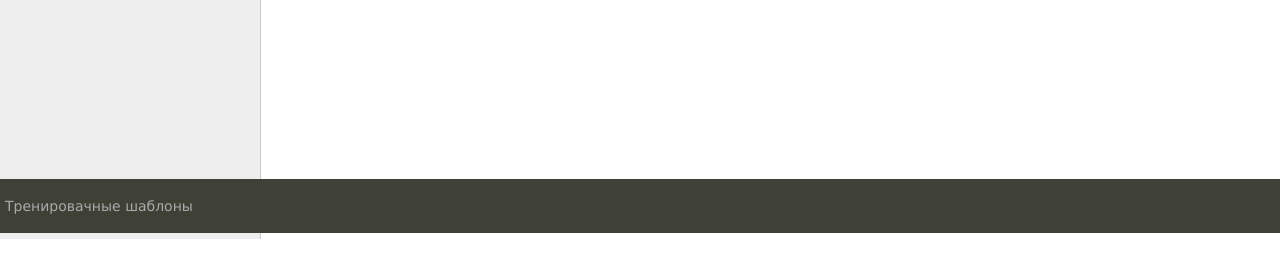
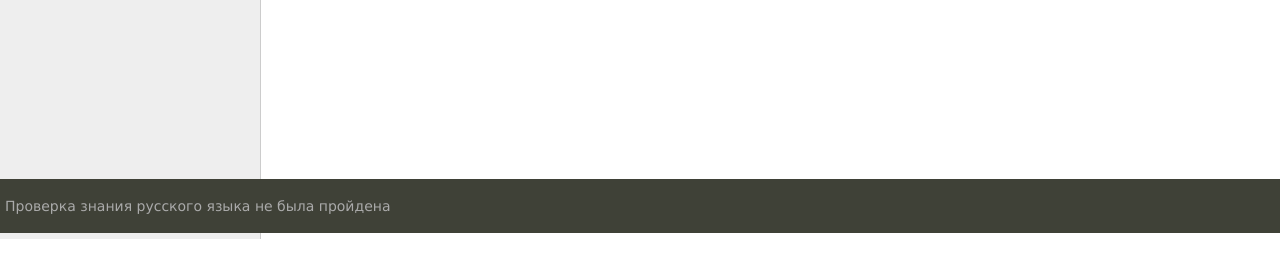
Before and after one commit to greatlaki/tms-django_3_lesson, a Django app: page / in a window 1280 px wide. Shown: the part 567-836 px from the top of the page. Run offline with Django 3.2, Linux system fonts and the light colour scheme; data that the repository does not hold is empty.

```diff
--- a/coolsite/women/templates/women/base.html
+++ b/coolsite/women/templates/women/base.html
@@ -61,7 +61,7 @@
 <!-- Footer -->
 <tr><td valign=top>
 	<div id="footer">
-		<p>Тренировачные шаблоны</p>
+		<p>Проверка знания русского языка не была пройдена</p>
 	</div>
 </td></tr></table>
 <!-- Конец footer'а и страницы -->
```
